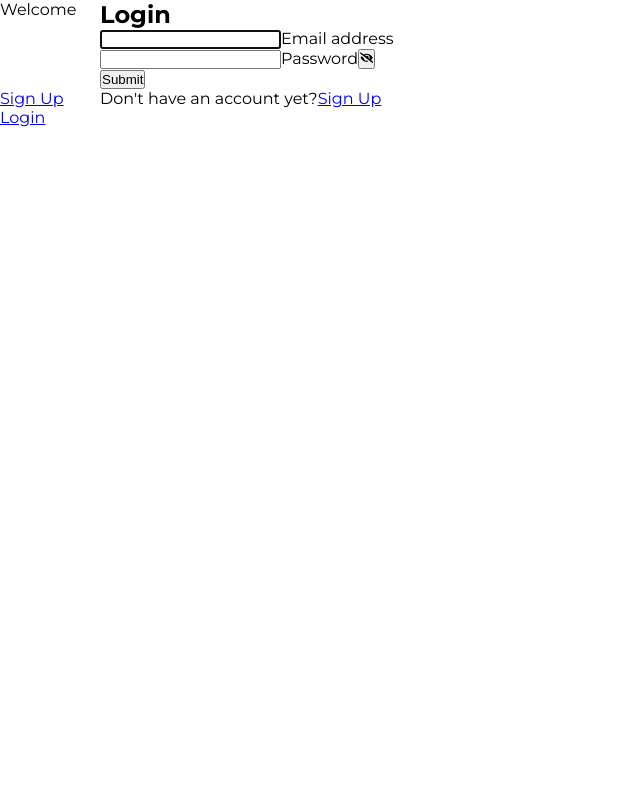
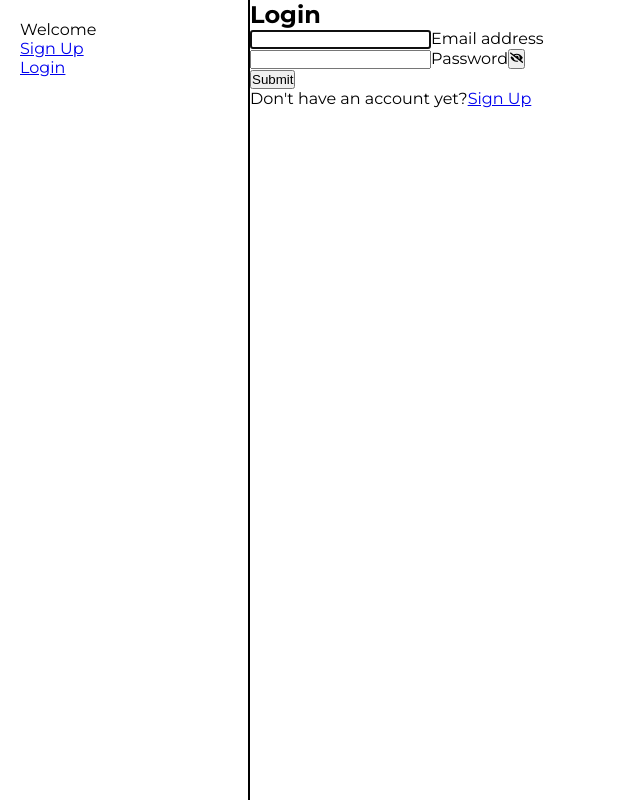
Before and after one commit to skabeo/frontend-capstone, a React (Create React App) app: page /signin in a window 1280 px wide. Shown: the whole page, without its empty margins (0-640 px from the left). Built offline with nearby package versions, Linux system fonts and the light colour scheme.

Commit message:
Fix bugs

```diff
--- a/src/App.css
+++ b/src/App.css
@@ -8,27 +8,13 @@
   box-sizing: border-box;
 }
 
+body {
+  padding-left: 250px;
+}
+
 .App {
   display: flex;
   font-family: 'Montserrat', sans-serif;
-}
-
-/* .navbar {
-  border: 2px solid;
-  display: flex;
-  justify-content: space-between;
-  align-items: center;
-  padding: 20px;
-} */
-
-/* .email-link {
-  display: flex;
-  gap: 10px;
-} */
-
-.sidebar {
-  width: 20vw;
-  max-width: 100px;
 }
 
 .main-content {
--- a/src/components/Sidebar.js
+++ b/src/components/Sidebar.js
@@ -16,7 +16,8 @@ const Sidebar = () => {
         <Link to="/reserve">Reserve property</Link>
         <Link to="/reservations">My Reservations</Link>
         <Link to="/add-property">Add property</Link>
-        <Link to="/delete">Delete</Link>
+        <Link to="/delete">Delete property</Link>
+        <Link to='/signout'>Logout</Link>
       </div>
     );
   } else if (!accessToken && !loading) {
--- a/src/styles/sidebar.css
+++ b/src/styles/sidebar.css
@@ -1,8 +1,11 @@
 .sidebar {
-  display: flex;
-  flex-direction: column;
-  height: 100vh;
-  row-gap: 70px;
+  positioN: fixed;
+  top: 0;
+  bottom: 0;
+  left: 0;
+  width: 250px;
+  border-right: 2px solid;
+  padding: 20px;
 }
 
 .email-link {
```
